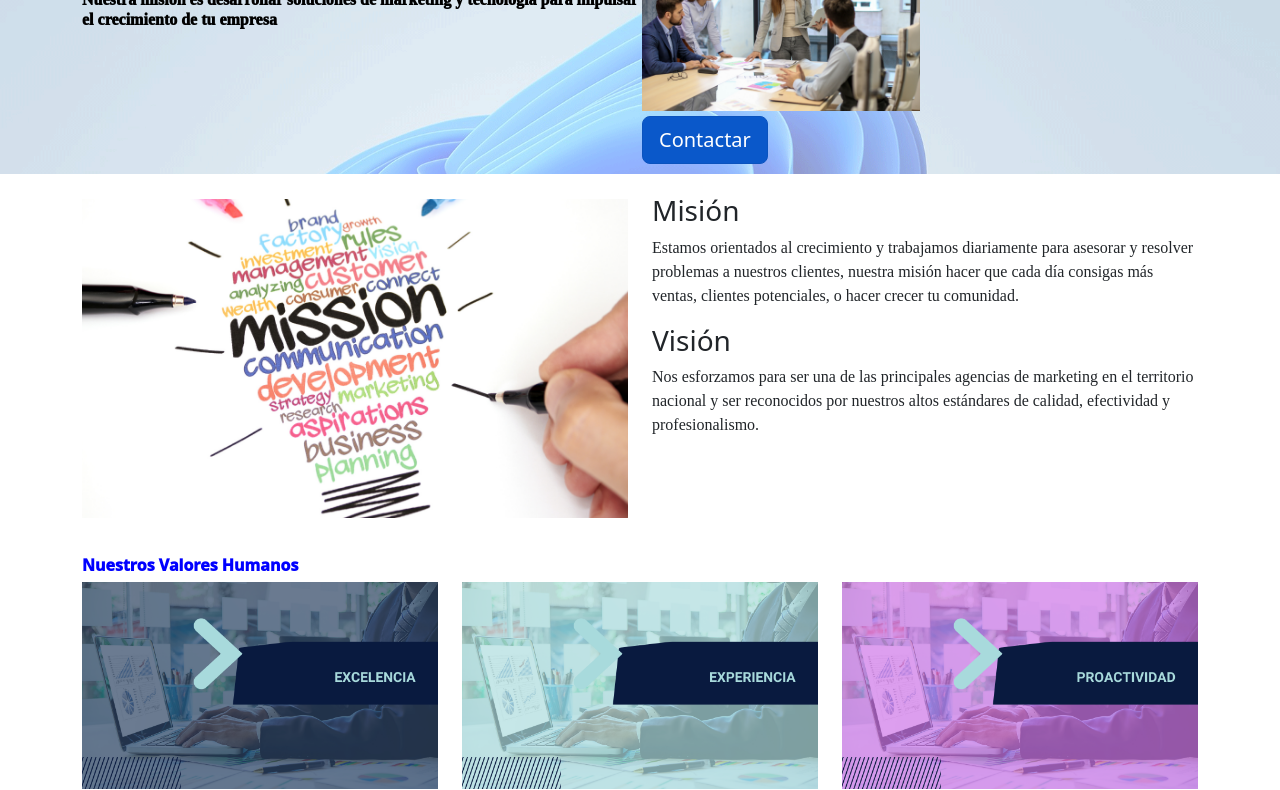
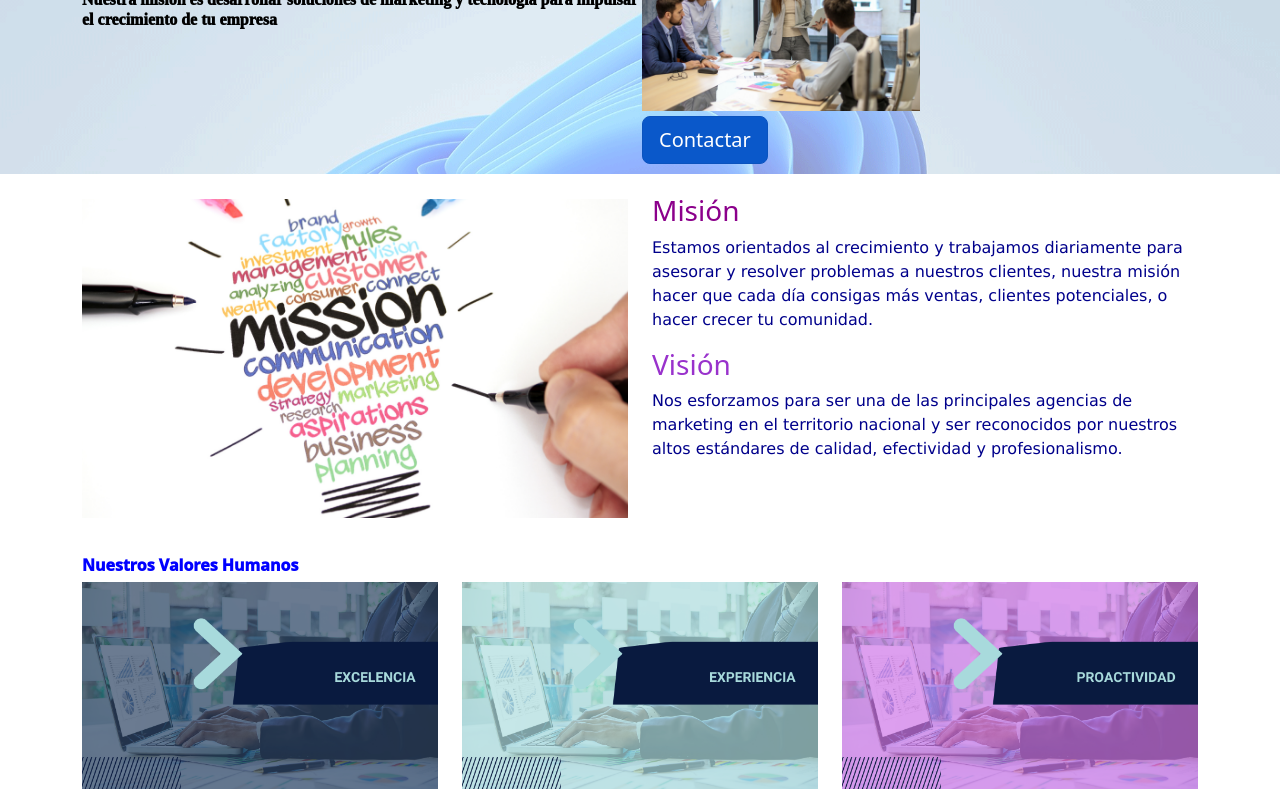
Before and after one commit to Peverdemarketing/Agencia_peverdemarketing, a website: page nosotros.html in a window 1280 px wide. Shown: the part 176-966 px from the top of the page. Drawn offline with nearby package versions, Linux system fonts and the light colour scheme.

Commit message:
sass instalado y agregado a la página de nosotros

```diff
--- a/nosotros.html
+++ b/nosotros.html
@@ -10,6 +10,8 @@
     <link href="https://cdn.jsdelivr.net/npm/bootstrap@5.2.0-beta1/dist/css/bootstrap.min.css" rel="stylesheet" integrity="sha384-0evHe/X+R7YkIZDRvuzKMRqM+OrBnVFBL6DOitfPri4tjfHxaWutUpFmBp4vmVor" crossorigin="anonymous">
     <!-- JavaScript Bundle with Popper -->
     <script src="https://cdn.jsdelivr.net/npm/bootstrap@5.2.0-beta1/dist/js/bootstrap.bundle.min.js" integrity="sha384-pprn3073KE6tl6bjs2QrFaJGz5/SUsLqktiwsUTF55Jfv3qYSDhgCecCxMW52nD2" crossorigin="anonymous"></script>
+    <link rel="stylesheet" href="css\main.css">
+
     <title>Nosotros</title>
 </head>
 <body>
@@ -73,17 +75,16 @@
             </div>
             <div class="col-md-6 col-sm-1">
                 <div>
-                    <h3>Misión</h3>
+                    <h3 id="titulo_mision_nosotros">Misión</h3>
                     <p>
                         Estamos orientados al crecimiento y trabajamos diariamente para asesorar y resolver problemas a nuestros clientes, nuestra misión hacer que cada día consigas más ventas, clientes potenciales, o hacer crecer tu comunidad.
                     </p>
                 </div>
 
                 <div>
-                    <h3>Visión</h3>
+                    <h3 id="titulo_vision_nosotros">Visión</h3>
                     <p>
                         Nos esforzamos para ser una de las principales agencias de marketing en el territorio nacional y ser reconocidos por nuestros altos estándares de calidad, efectividad y profesionalismo.
-
 
                     </p>
                 </div>
--- /dev/null
+++ b/scss/main.scss
@@ -0,0 +1,25 @@
+#titulo_nosotros {
+    color: darkblue;
+    &:hover {
+        color: aqua;
+    }
+}
+
+#titulo_mision_nosotros {
+    color: darkmagenta;
+
+}
+
+#titulo_vision_nosotros {
+    color: darkorchid;
+}
+
+#mision_vision {
+    p {
+        color: #00008B;
+        font-family: Verdana, Geneva, Tahoma, sans-serif;
+        &:hover {
+            color: blueviolet;
+        }
+    }
+}
```
Also changed, not shown: index.html (+2 -0 lines), package.json (added, +26 -0 lines), css/main.css (added), 2 other files.
